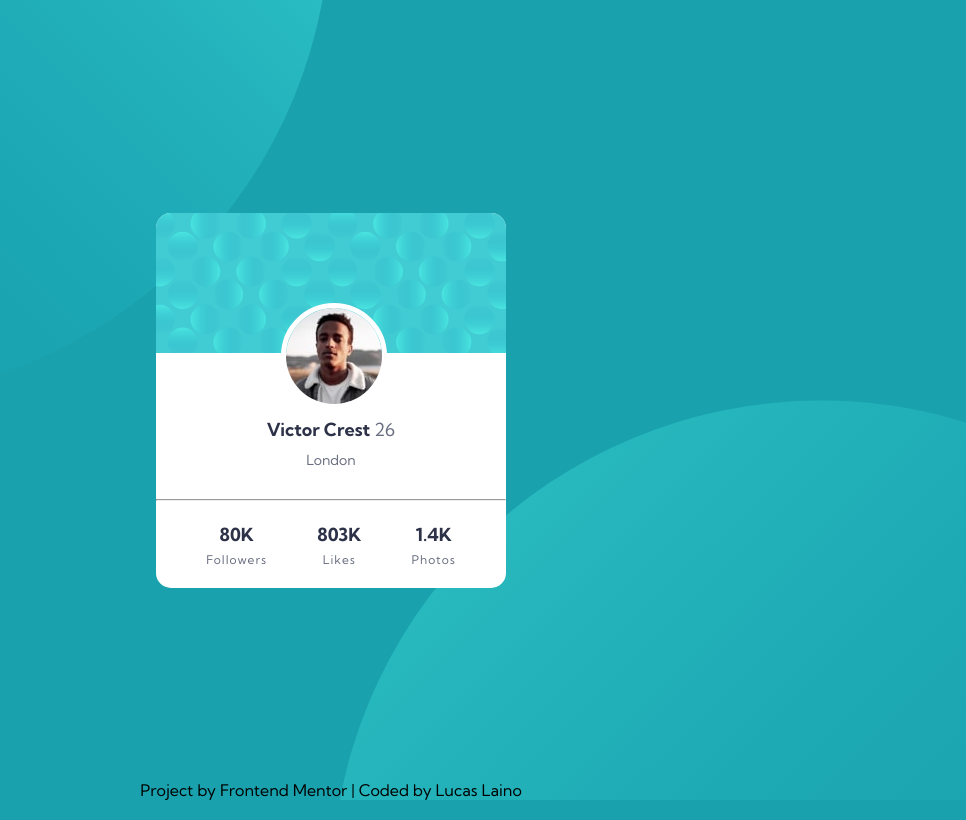
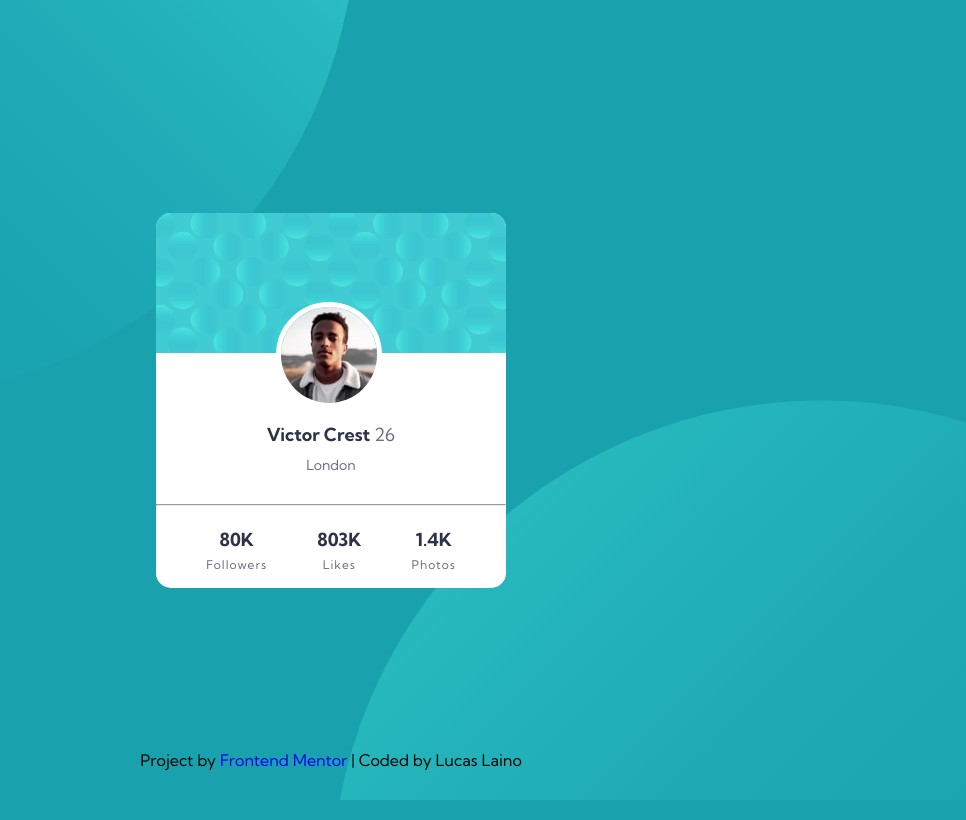
Before and after one commit to LucasLaino/frontend-mentor-profile-card, a plain HTML site: page index.html in a window 1280 px wide. Shown: the whole page, without its empty margins (309-1275 px from the left). Drawn offline with Linux system fonts and the light colour scheme.

Commit message:
Mudança da posição do victor-image, alteração da altura do rodapé e remoção da estilização da tag hr.

```diff
--- a/index.html
+++ b/index.html
@@ -7,7 +7,7 @@
 
     <link
       rel="shortcut icon"
-      href="./images/favicon-32x32.png"
+      href="src/images/favicon-32x32.png"
       type="image/x-icon"
     />
     <link rel="stylesheet" href="src/css/reset.css" />
--- a/src/css/reset.css
+++ b/src/css/reset.css
@@ -6,7 +6,6 @@
 
 a {
   text-decoration: none;
-  color: #000000;
 }
 
 ul {
--- a/src/css/style.css
+++ b/src/css/style.css
@@ -15,13 +15,14 @@ main {
   background-image: url(/src/images/bg-pattern-top.svg),
     url(/src/images/bg-pattern-bottom.svg);
   background-repeat: no-repeat, no-repeat;
-  background-position: right 50vw bottom 50vh, left 50vw top 50vh;
+  background-position: right 48vw bottom 50vh, left 50vw top 50vh;
 }
 
 .profile-card {
+  position: relative;
+  background-color: var(--neutral-soft);
   max-width: 350px;
   height: 375px;
-  background-color: var(--neutral-soft);
   border-radius: 15px;
 }
 
@@ -34,9 +35,8 @@ main {
 .victor-image {
   display: flex;
   border-radius: 50%;
-  margin-left: 125px;
-  margin-top: -55px;
-  margin-bottom: 1em;
+  left: 120px;
+  bottom: 180px;
   border: 5px solid #ffffff;
   position: absolute;
 }
@@ -45,7 +45,7 @@ main {
   color: var(--primary-dark);
   font-weight: 700;
   text-align: center;
-  margin-top: 60px;
+  margin-top: 65px;
 }
 
 .age,
@@ -59,10 +59,6 @@ main {
 .nationality {
   font-size: 14px;
   margin-bottom: 30px;
-}
-
-hr {
-  color: var(--neutral-medium);
 }
 
 .profile-info {
@@ -94,6 +90,6 @@ hr {
 .footer {
   position: relative;
   text-align: center;
-  bottom: 20px;
+  bottom: 50px;
   font-family:"Kumbh Sans", sans-serif;
 }
```
